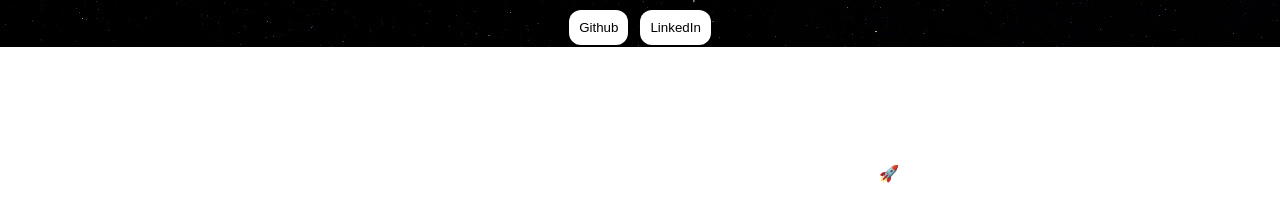
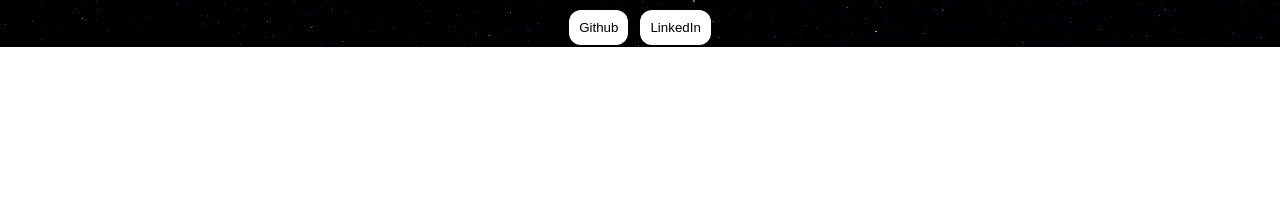
Before and after one commit to simoneschifano/cb7-project-b, a Next.js app: page /about in a window 1280 px wide. Shown: the part 753-973 px from the top of the page. After the commit the page ends 800 px from the top, so only its background shows below. Built offline with nearby package versions, Linux system fonts and the light colour scheme.

Commit message:
fix: small fixes

```diff
--- a/src/pages/about.jsx
+++ b/src/pages/about.jsx
@@ -93,13 +93,15 @@ export default function About() {
               </button>
             </div>
           </div>
-          <p className={styles.paragraph}>
+          <h3 className={styles.paragraph}>
             Questo progetto punta ad avvicinare gli utenti allo spazio, argomento sempre più centrale nella società odierna. Grazie all’utilizzo di
             modelli 3D l’utente avrà la possibilità di creare il proprio avatar e scegliere un’astronave per affrontare un viaggio alla scoperta dei
             pianeti del sistema solare. Ogni pianeta avrà una card con le informazioni relative, così da unire la parte ludica del viaggio con quella
             informativa. La sezione Wiki sarà dedicata alla ricerca di corpi celesti anche esterni al Sistema Solare…l’unico limite è quello posto da
-            noi stessi! 🚀★
-          </p>
+            noi stessi! 🚀
+          </h3>
+
+          <p className={styles.paragraph}>Designed and Coded with ❤️. Final Project x Edgemony 💎</p>
         </div>
       </div>
     </>
--- a/src/styles/about.module.scss
+++ b/src/styles/about.module.scss
@@ -2,6 +2,7 @@
   background-image: url("../../public/Milky.jpg");
   min-width: 100%;
   min-height: 100vh;
+  overflow: auto;
 }
 
 .Wrapper__Text {
@@ -31,7 +32,7 @@
   text-align: center;
 
   .paragraph {
-    padding: 40px;
+    padding: 20px;
   }
 
   h3 {
@@ -80,3 +81,6 @@
     display: flex;
   }
 }
+
+.paragraph {
+}
```
